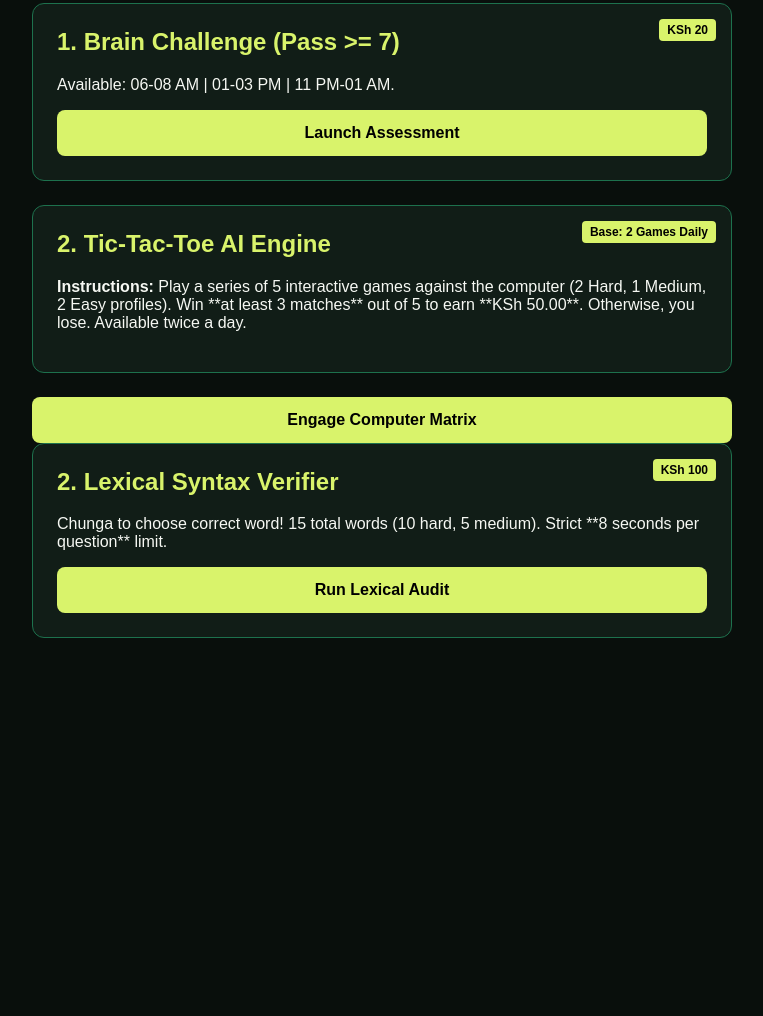
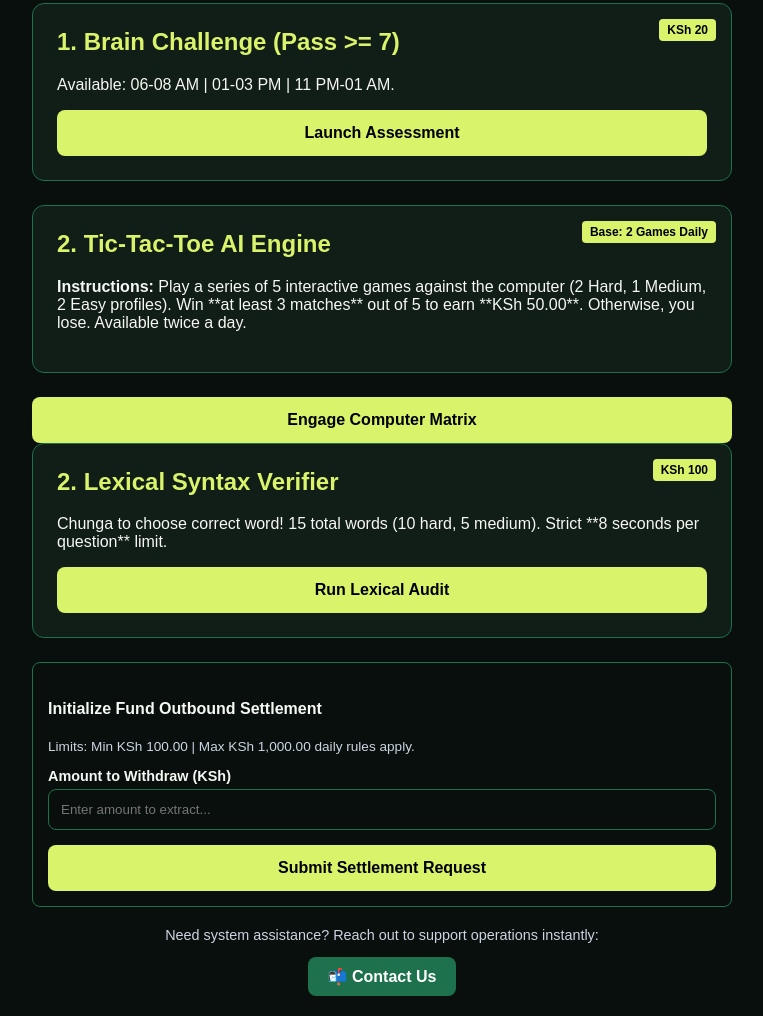
Before and after one commit to Emilaki/earnhub, a website: page public/index.html in a window 1280 px wide. Shown: the part 228-1244 px from the top of the page, without its empty margins (258-1021 px from the left). Before the commit the page ends 910 px from the top, so only its background shows below. Drawn offline with Linux system fonts and the light colour scheme.

Commit message:
Update index.html

```diff
--- a/public/index.html
+++ b/public/index.html
@@ -90,6 +90,20 @@
             </div>
         </div>
 
+    <!-- FUND OUTBOUND SETTLEMENT PANEL -->
+                <div style="margin-top: 20px; padding: 15px; background: var(--bg-base); border-radius: 8px; border: 1px solid var(--border-green);">
+                    <h4>Initialize Fund Outbound Settlement</h4>
+                    <p style="font-size: 0.85rem; color: #cbd5e1;">Limits: Min KSh 100.00 | Max KSh 1,000.00 daily rules apply.</p>
+                    <label style="font-weight:bold; font-size:0.9rem; display:block; margin-bottom:5px;">Amount to Withdraw (KSh)</label>
+                    <input type="number" id="withdrawAmt" placeholder="Enter amount to extract..." style="width: 100%; padding: 12px; background: var(--bg-base); border: 1px solid var(--border-green); border-radius: 8px; color: white; box-sizing: border-box; margin-bottom:15px;">
+                    <button class="btn btn-lime" onclick="executeWithdrawal()" style="width:100%;">Submit Settlement Request</button>
+                </div>
+
+                <!-- CONTACT SUPPORT MODULE -->
+                <div style="margin-top: 20px; text-align:center;">
+                    <p style="font-size:0.9rem; color:#cbd5e1;">Need system assistance? Reach out to support operations instantly:</p>
+                    <button class="btn" style="width:auto; padding:10px 20px;" onclick="alert('Support channels activated! Contacting portal ledger desk at support@earnhub-verified.co.ke')">📬 Contact Us</button>
+                </div>
         <div id="viewPackages" style="display: none;">
             <div class="card">
                 <h2>🚀 Premium Acceleration Packages</h2>
```
